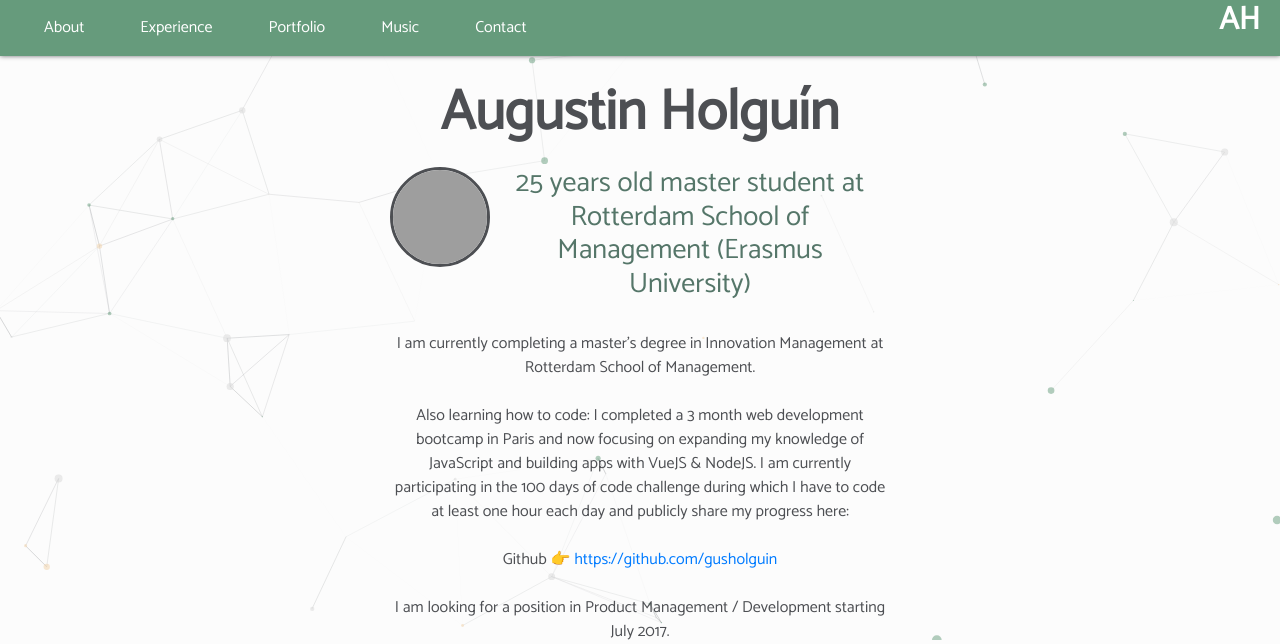
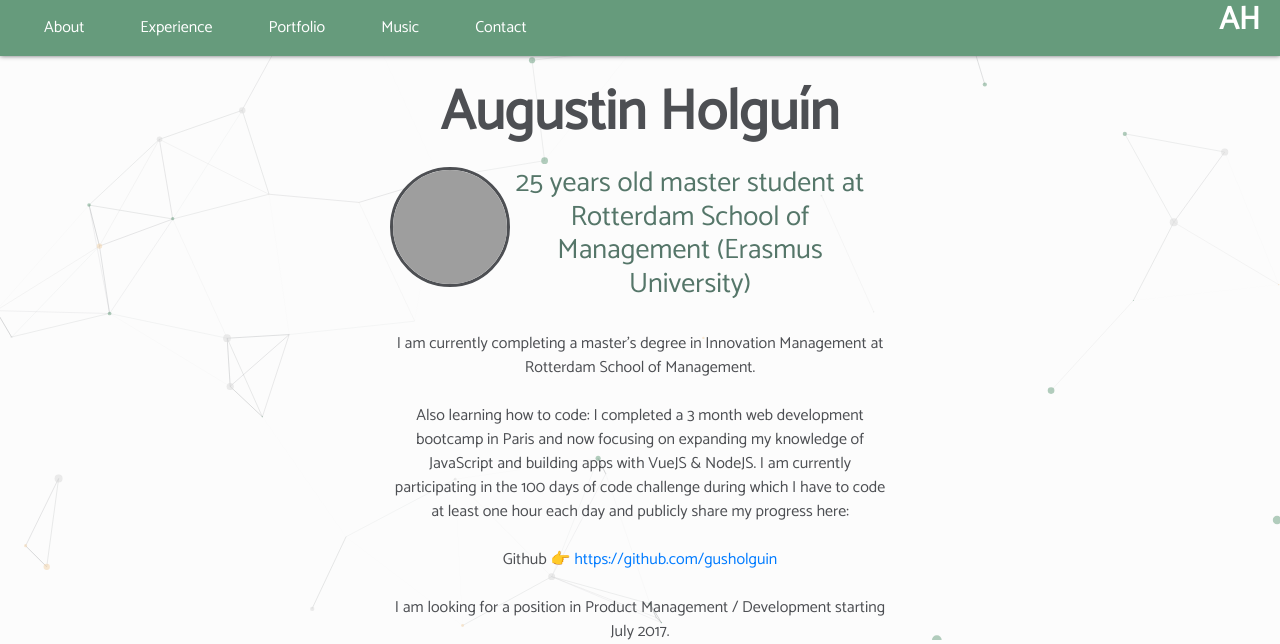
Before and after one commit to Augustin-Holguin/portfolio, a PHP site: page / in a window 1280 px wide. Shown: the top 644 px of the page. Run offline with PHP 8.4, Linux system fonts and the light colour scheme; some libraries are stand-ins or nearby versions; grey boxes are pictures that could not be loaded.

Commit message:
styling adjustments

```diff
--- a/main.css
+++ b/main.css
@@ -86,8 +86,8 @@ ul li:hover {
 
 .about img {
   margin-top: 5px;
-  width: 100px;
-  height: 100px;
+  width: 120px;
+  height: 120px;
   border-radius: 50%;
   border: solid 3px #4d4f53;
   float: left;
```
